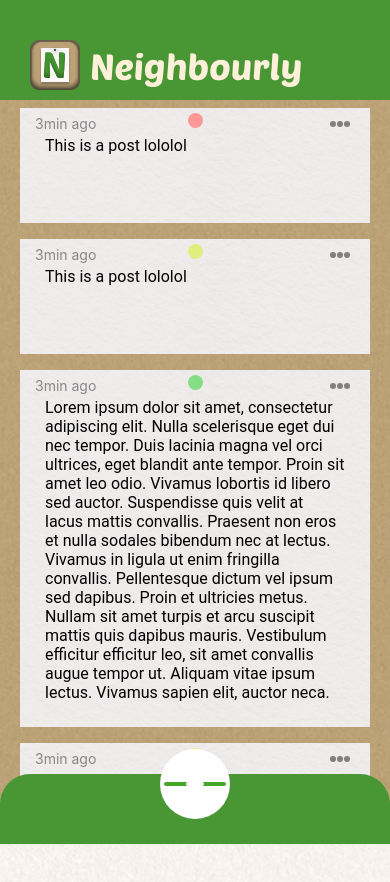
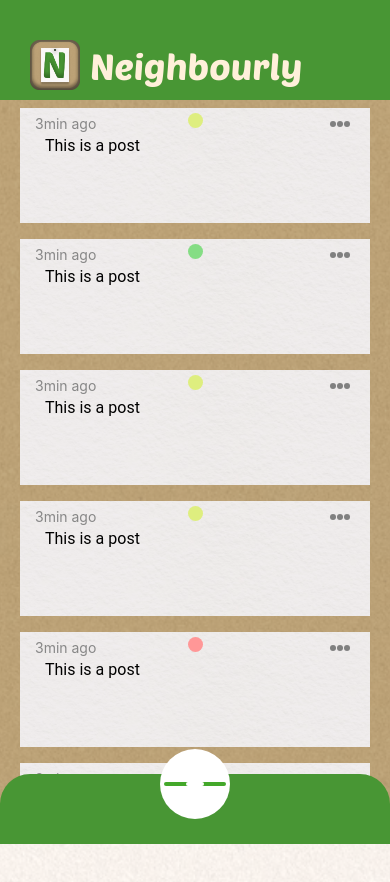
Before and after one commit to SimenMH/neighbourly, a React Native app in the folder client/: screen / in a window 390 px wide. Shown: the top 882 px of the page. Built offline with nearby package versions, Linux system fonts and the light colour scheme.

Commit message:
refactor: update mock data

```diff
--- a/client/components/post-list/mock-data.js
+++ b/client/components/post-list/mock-data.js
@@ -9,42 +9,46 @@
 export const POSTS = [
   {
     id: '0',
-    content: 'This is a post lololol'
+    content: 'This is a post'
   },
   {
     id: '1',
-    content: 'This is a post lololol'
+    content: 'This is a post'
+  },
+  {
+    id: '3',
+    content: 'This is a post'
+  },
+  {
+    id: '4',
+    content: 'This is a post'
+  },
+  {
+    id: '5',
+    content: 'This is a post'
+  },
+  {
+    id: '6',
+    content: 'This is a post'
+  },
+  {
+    id: '7',
+    content: 'This is a post'
   },
   {
     id: '2',
     content: 'Lorem ipsum dolor sit amet, consectetur adipiscing elit. Nulla scelerisque eget dui nec tempor. Duis lacinia magna vel orci ultrices, eget blandit ante tempor. Proin sit amet leo odio. Vivamus lobortis id libero sed auctor. Suspendisse quis velit at lacus mattis convallis. Praesent non eros et nulla sodales bibendum nec at lectus. Vivamus in ligula ut enim fringilla convallis. Pellentesque dictum vel ipsum sed dapibus. Proin et ultricies metus. Nullam sit amet turpis et arcu suscipit mattis quis dapibus mauris. Vestibulum efficitur efficitur leo, sit amet convallis augue tempor ut. Aliquam vitae ipsum lectus. Vivamus sapien elit, auctor neca.'
   },
   {
-    id: '3',
-    content: 'This is a post lololol'
-  },
-  {
-    id: '4',
-    content: 'This is a post lololol'
-  },
-  {
-    id: '5',
-    content: 'This is a post lololol'
-  },
-  {
-    id: '6',
-    content: 'This is a post lololol'
-  },
-  {
-    id: '7',
-    content: 'This is a post lololol'
-  },
-  {
     id: '8',
-    content: 'This is a post lololol'
+    content: 'This is a post'
   },
   {
     id: '9',
-    content: 'This is a post lololol'
+    content: 'This is a post'
+  },
+  {
+    id: '10',
+    content: 'This is a new post'
   },
 ]
```
